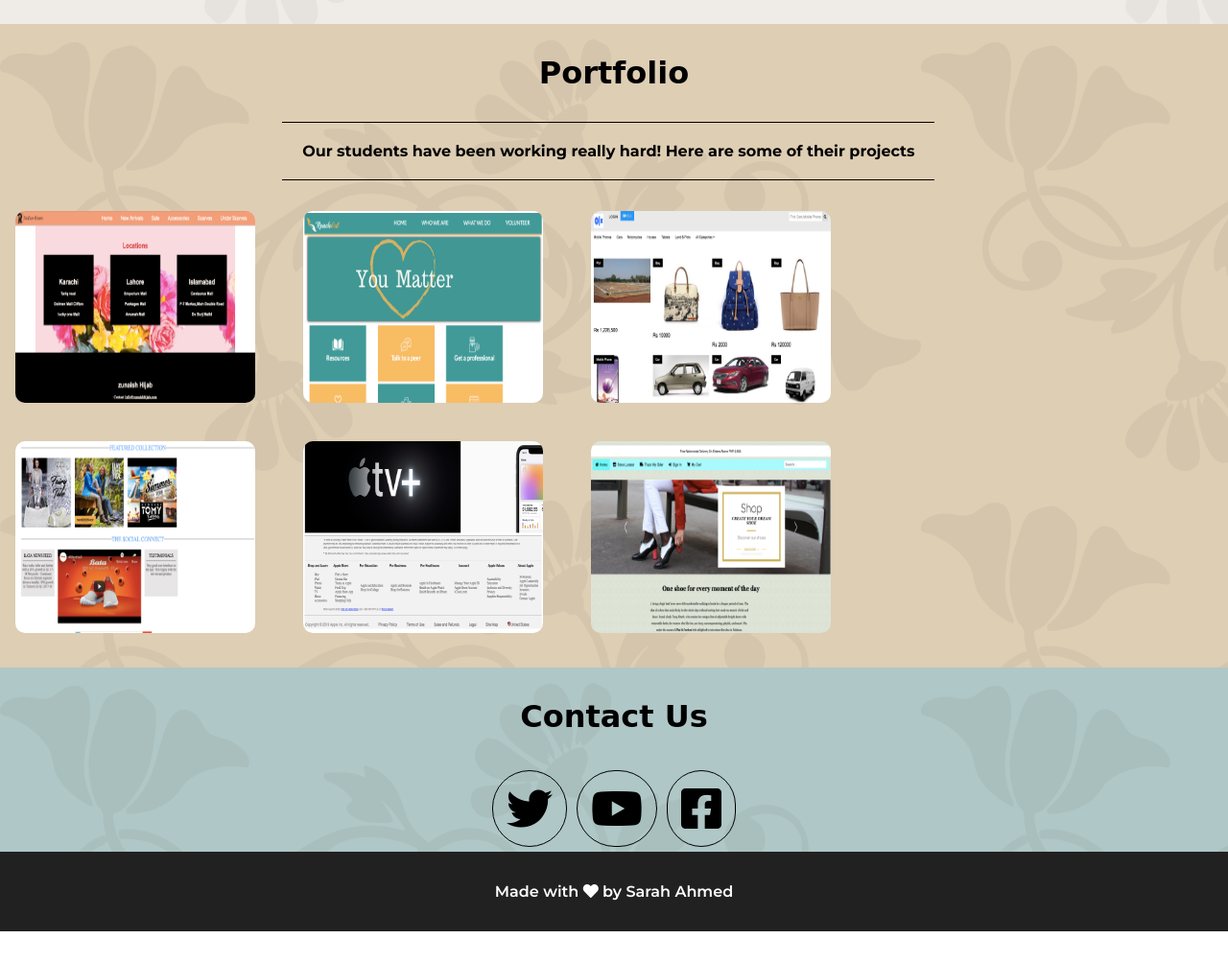
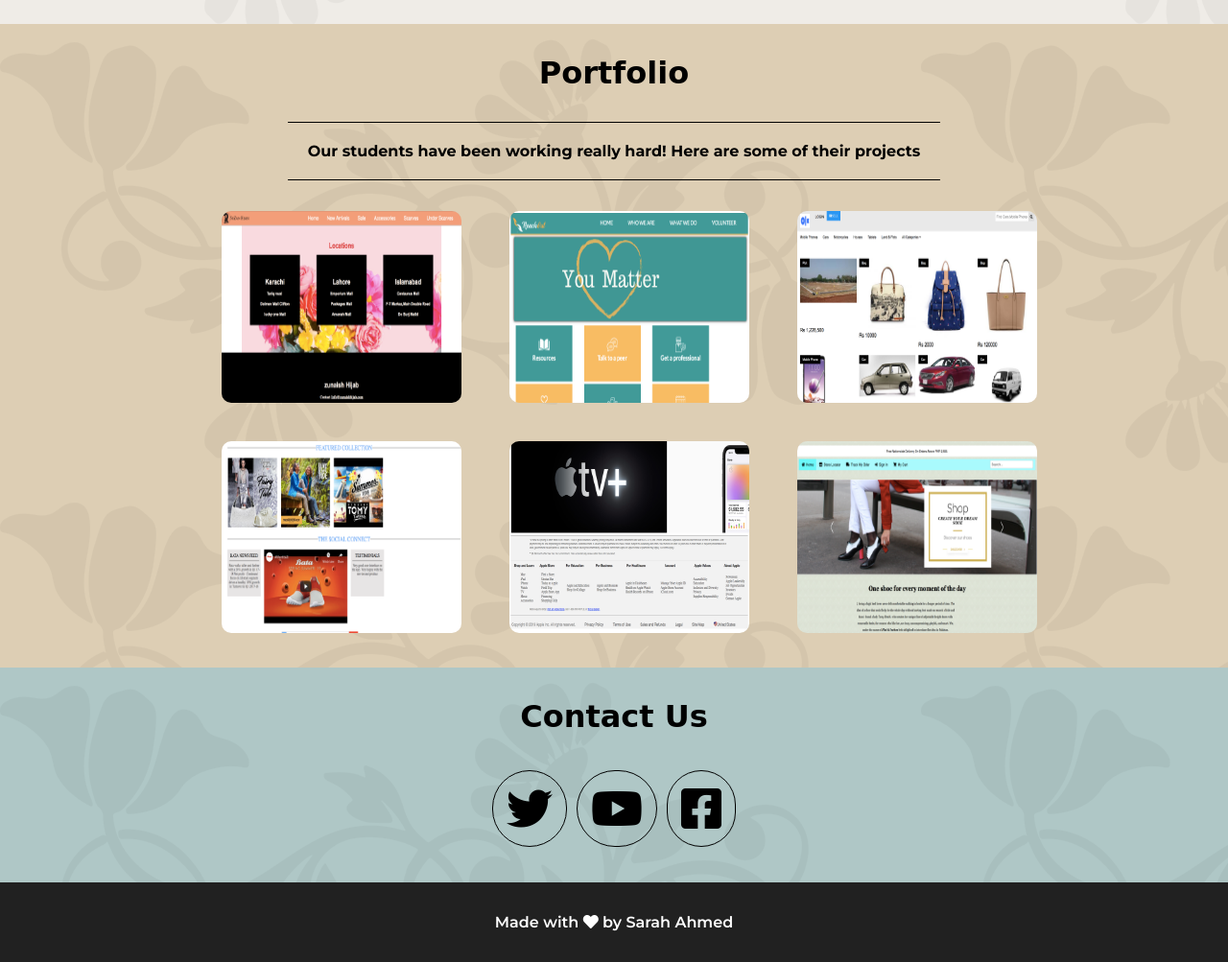
Before and after one commit to fatimaaman1234/task-Taech-Karo, a plain HTML site: page index.html in a window 1280 px wide. Shown: the part 880-1883 px from the top of the page at 96% size. Before the commit the page ends 1851 px from the top, so only its background shows below. Drawn offline with Linux system fonts and the light colour scheme; a web font is replaced by a local one.

Commit message:
update css file ( solved issues #1 and #2)

```diff
--- a/style.css
+++ b/style.css
@@ -155,6 +155,7 @@ i:hover{
     text-align: center;
     justify-content: center;
     flex-direction: column;
+    align-items: center;
 }
 
 
@@ -164,7 +165,7 @@ i:hover{
     padding: 20px;
     font-family: 'Montserrat', sans-serif;
     width: 50%;
-    margin-left:23%;
+
     font-weight: bold;
 }
 
@@ -246,6 +247,7 @@ figure:hover > figcaption{
     display: flex;
     justify-content: center;
     align-items: center;
+    padding-bottom: 2em;
 }
 
 
@@ -287,5 +289,3 @@ footer{
 footer:hover i{
     color: red;
 }
-
-/* WIP > responsive */
```
